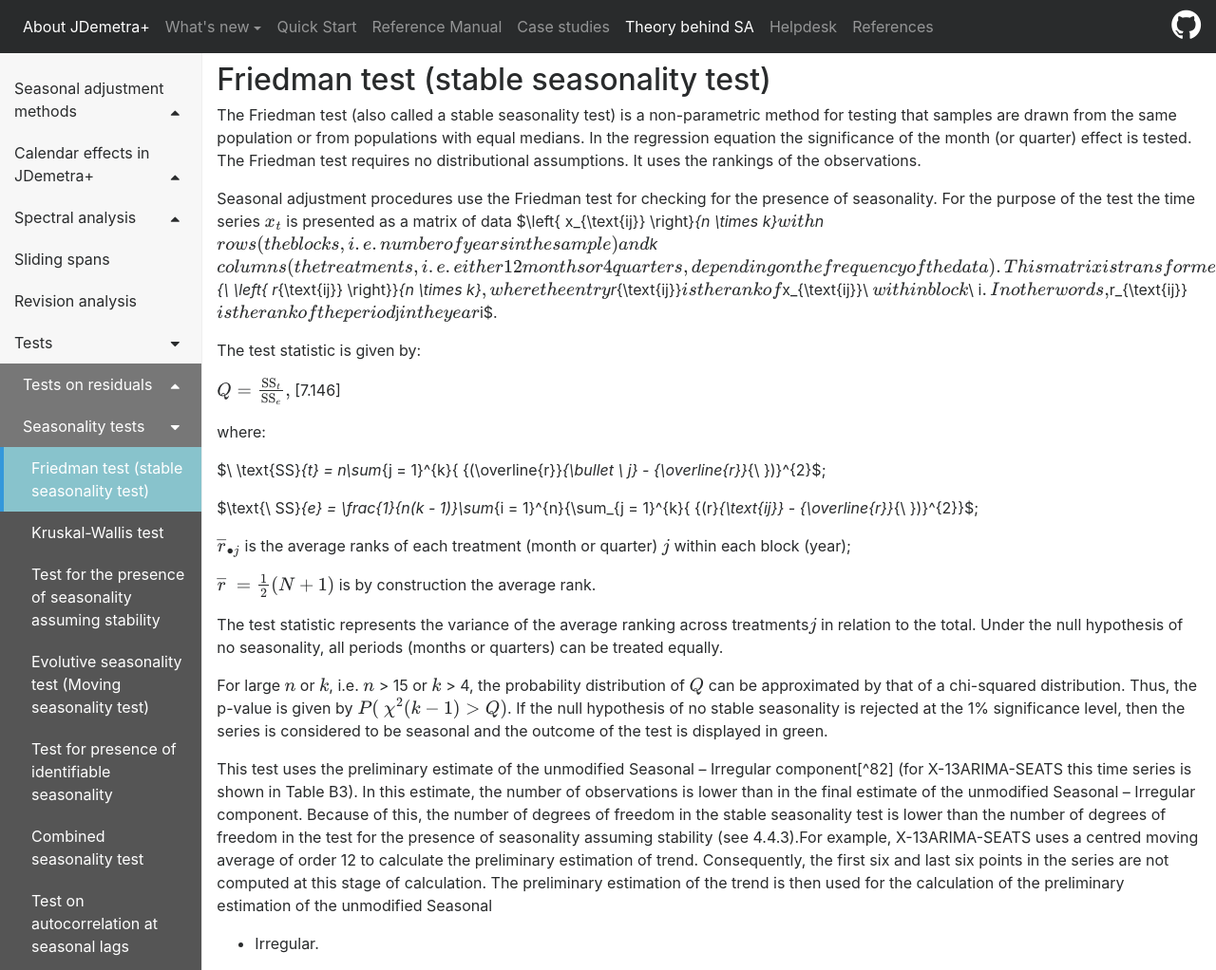
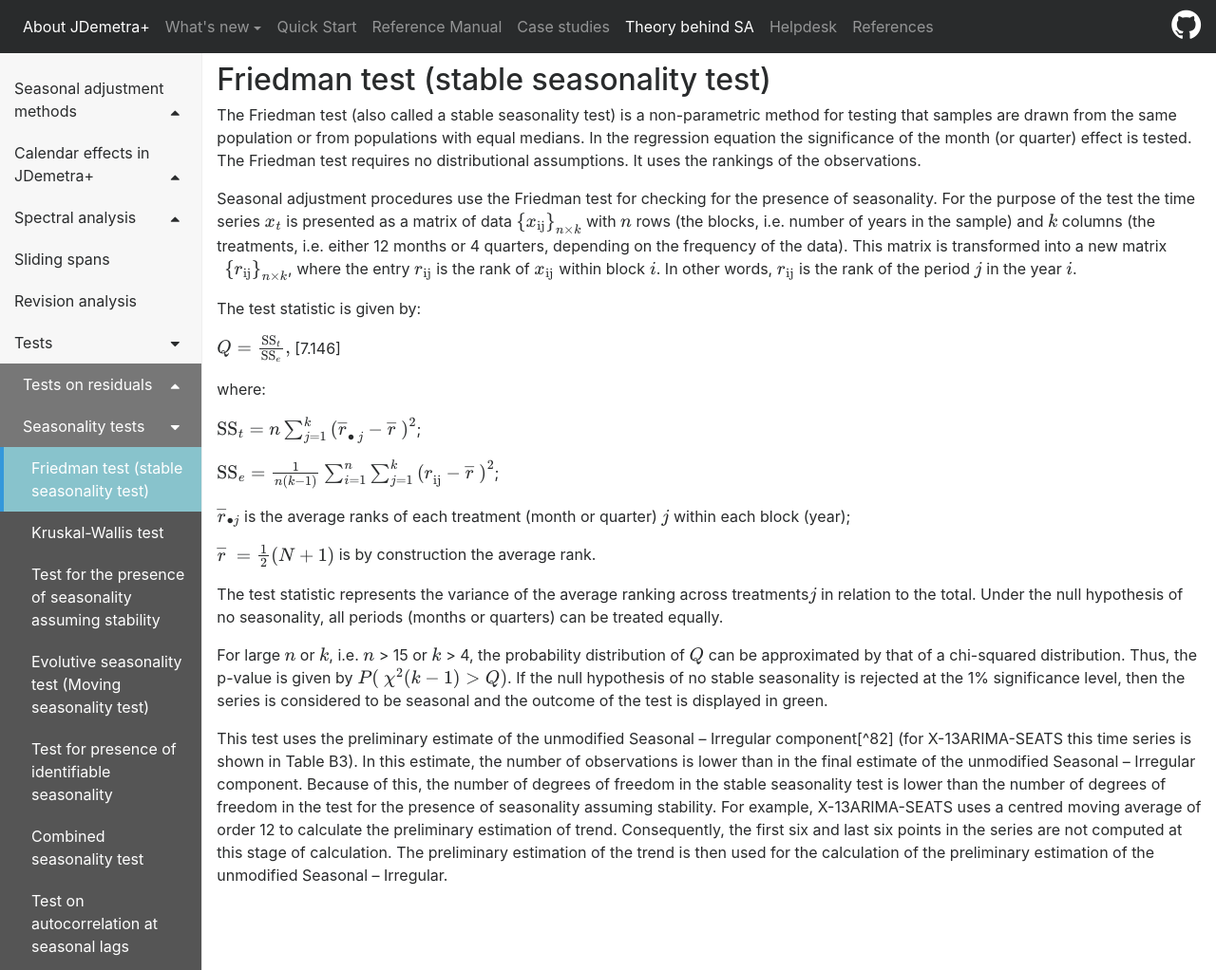
Before and after one commit to SylwiaGrudkowska/JDemetra-documentation, a Jekyll site: the page built from pages/theory/Tests_Friedman.md, in a window 1280 px wide and 1022 px high. Shown: the whole window at 95% size. Built offline with Jekyll 4.4.1, drawn with Linux system fonts in a browser that asks for light colours; nearby versions of some CDN libraries; formulas are drawn with MathJax 3.

Commit message:
Updated a few Tests

```diff
--- a/pages/theory/Tests_Friedman.md
+++ b/pages/theory/Tests_Friedman.md
@@ -15,11 +15,11 @@ rankings of the observations.
 Seasonal adjustment procedures use the Friedman test for checking for
 the presence of seasonality. For the purpose of the test the time series
 $x_{t}\ $is presented as a matrix of data
-$\left\{ x_{\text{ij}} \right\}_{n \times k}$ with $n$ rows (the blocks,
+$$\left\{ x_{\text{ij}} \right\}_{n \times k}$$ with $n$ rows (the blocks,
 i.e. number of years in the sample) and $k$ columns (the treatments,
 i.e. either 12 months or 4 quarters, depending on the frequency of the
 data). This matrix is transformed into a new
-matrix${\ \left\{ r_{\text{ij}} \right\}}_{n \times k}$, where the entry
+matrix $${\ \left\{ r_{\text{ij}} \right\}}_{n \times k}$$, where the entry
 $r_{\text{ij}}$ is the rank of $x_{\text{ij}}\ $within block$\ i$. In
 other words, $r_{\text{ij}}$ is the rank of the period $j$ in the year
 $i$.
@@ -31,14 +31,14 @@ The test statistic is given by:
 
 where:
 
-$\ \text{SS}_{t} = n\sum_{j = 1}^{k}{ {(\overline{r}}_{\bullet \ j} - {\overline{r}}_{\ })}^{2}$;
+$$\text{SS}_{t} = n\sum_{j = 1}^{k}{ {(\overline{r}}_{\bullet \ j} - {\overline{r}}_{\ })}^{2}$$;
 
-$\text{\ SS}_{e} = \frac{1}{n(k - 1)}\sum_{i = 1}^{n}{\sum_{j = 1}^{k}{ {(r}_{\text{ij}} - {\overline{r}}_{\ })}^{2}}$;
+$$\text{SS}_{e} = \frac{1}{n(k - 1)}\sum_{i = 1}^{n}{\sum_{j = 1}^{k}{ {(r}_{\text{ij}} - {\overline{r}}_{\ })}^{2}}$$;
 
-${\overline{r}}_{\bullet j}\text{\ \ }$is the average ranks of each
+$${\overline{r}}_{\bullet j}$$ is the average ranks of each
 treatment (month or quarter) $j$ within each block (year);
 
-${\overline{r}}_{\ } = \frac{1}{2}(N + 1)$ is by construction the
+$${\overline{r}}_{\ } = \frac{1}{2}(N + 1)$$ is by construction the
 average rank.
 
 The test statistic represents the variance of the average ranking across
@@ -59,10 +59,9 @@ in Table B3). In this estimate, the number of observations is lower than
 in the final estimate of the unmodified Seasonal -- Irregular component.
 Because of this, the number of degrees of freedom in the stable
 seasonality test is lower than the number of degrees of freedom in the
-test for the presence of seasonality assuming stability (see 4.4.3).For
+test for the presence of seasonality assuming stability. For
 example, X-13ARIMA-SEATS uses a centred moving average of order 12 to
 calculate the preliminary estimation of trend. Consequently, the first
 six and last six points in the series are not computed at this stage of
 calculation. The preliminary estimation of the trend is then used for
-the calculation of the preliminary estimation of the unmodified Seasonal
-- Irregular.
+the calculation of the preliminary estimation of the unmodified Seasonal -- Irregular.
```
Also changed, not shown: pages/theory/Tests_DH.md (+43 -14 lines), pages/theory/Tests_DW.md (+6 -4 lines), pages/theory/Tests_KW.md (+7 -7 lines), Gemfile.lock.
